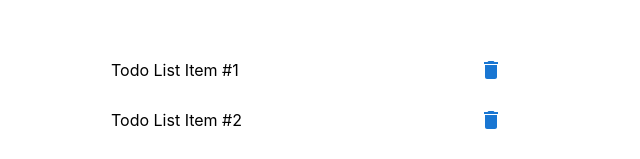
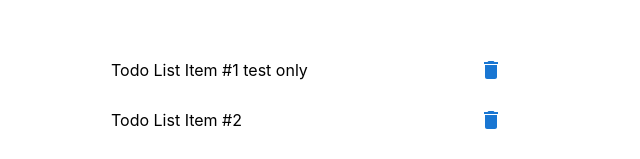
Before and after one commit to caezar-crescendo/game-dev-2023, a React (Create React App) app: page / in a window 1280 px wide. Shown: the top 159 px of the page, without its empty margins (329-969 px from the left). Built offline with nearby package versions, Linux system fonts and the light colour scheme.

Commit message:
test only

```diff
--- a/src/components/TodoApp/index.js
+++ b/src/components/TodoApp/index.js
@@ -5,7 +5,7 @@ import { TodoContext } from '../../Context/Todo';
 
 function TodoApp() {
   const [todoItems, setTodoItems] = useState([
-    'Todo List Item #1',
+    'Todo List Item #1 test only',
     'Todo List Item #2',
     'Todo List Item #3',
   ]);
```
